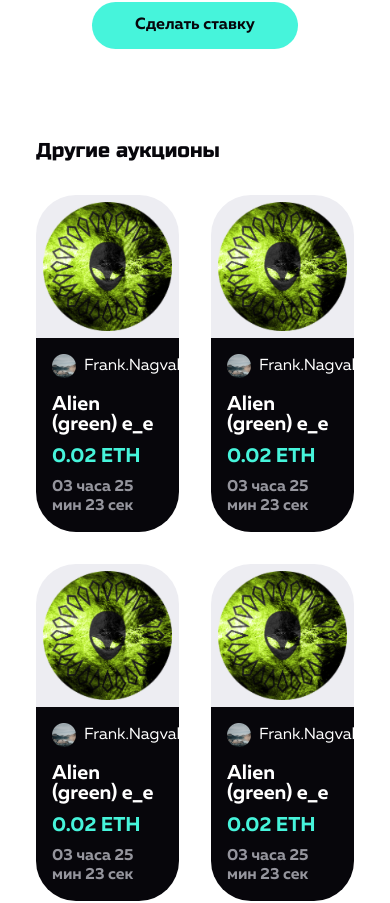
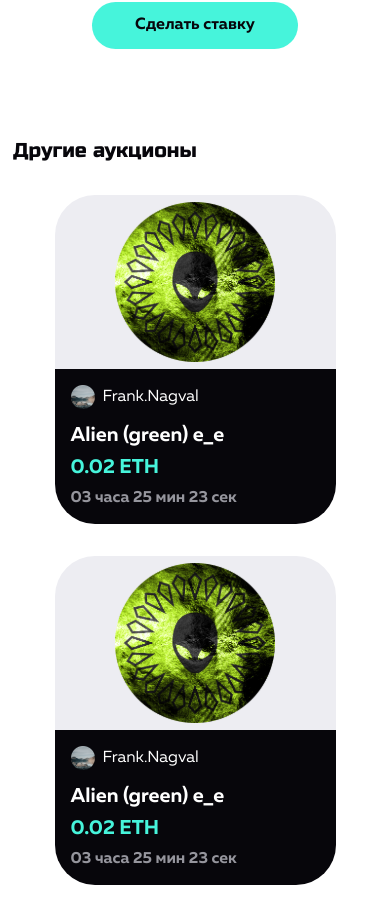
Before and after one commit to SergeyMalyuga/aura, an Angular app: page / in a window 390 px wide. Shown: the part 1502-2405 px from the top of the page. Built offline with nearby package versions, Linux system fonts and the light colour scheme.

Commit message:
Адаптировать auctions-gallery.component под разное разрешение

```diff
--- a/src/app/features/auctions-gallery/auctions-gallery.component.scss
+++ b/src/app/features/auctions-gallery/auctions-gallery.component.scss
@@ -7,7 +7,7 @@
     padding: 0 12px 90px;
 
     @media (width <= 1024px) {
-      padding: 0 36px 90px;
+      padding: 0 clamp(0.75rem, -0.0808rem + 3.6419vw, 2.25rem) 90px;
     }
   }
 
@@ -31,6 +31,11 @@
     display: flex;
     gap: 32px;
     flex-wrap: wrap;
+
+    @media (width <= 491px) {
+      flex-direction: column;
+      align-items: center;
+    }
   }
 
   &__item {
@@ -42,6 +47,10 @@
 
     @media (width <= 768px) {
       width: calc((100% - (32px * 1)) / 2);
+    }
+
+    @media (width <= 491px) {
+      width: 281px;
     }
   }
 }
```
